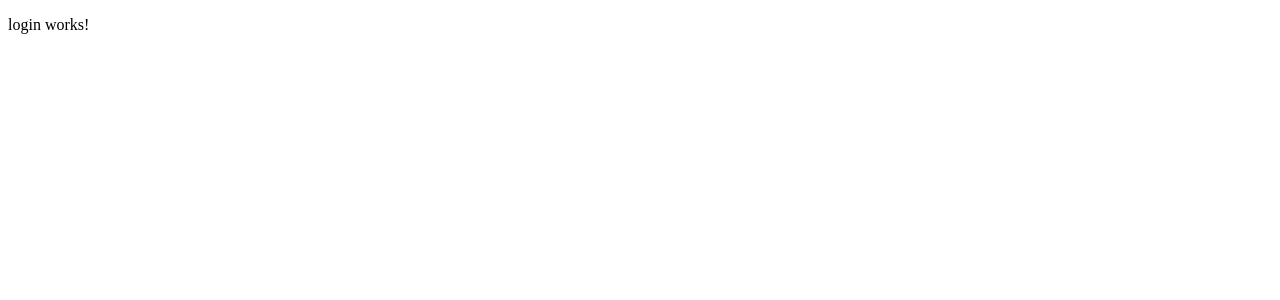
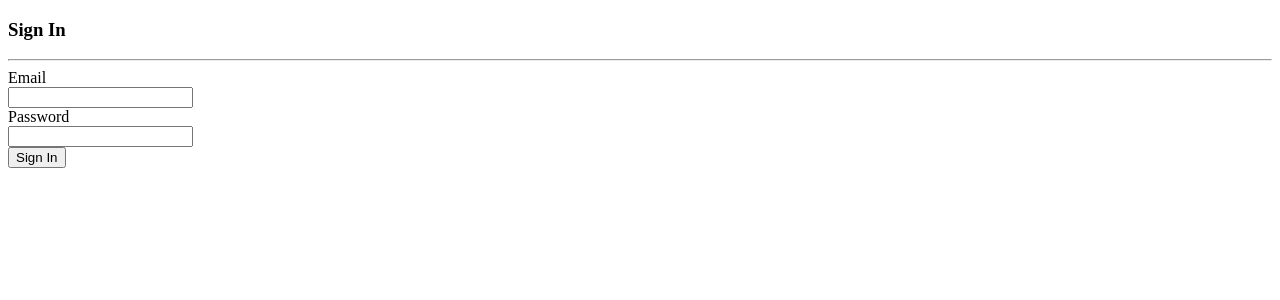
Before and after one commit to InstantSoftSolutions/bank-system, an Angular app in the folder BankClientApp/: page /account/login in a window 1280 px wide. Shown: the top 300 px of the page. Built offline with nearby package versions, Linux system fonts and the light colour scheme.

Commit message:
Added login form and logic

```diff
--- a/BankClientApp/src/app/modules/account/account.module.ts
+++ b/BankClientApp/src/app/modules/account/account.module.ts
@@ -6,6 +6,7 @@ import { SharedModule } from '../shared/shared.module';
 import { LoginComponent } from './components/login/login.component';
 import { RegisterComponent } from './components/register/register.component';
 import { ForgotPasswordComponent } from './components/forgot-password/forgot-password.component';
+import { AccountService } from './services/account.service';
 
 @NgModule({
   declarations: [
@@ -16,6 +17,9 @@ import { ForgotPasswordComponent } from './components/forgot-password/forgot-pas
   imports: [
     SharedModule,
     AccountRoutingModule
+  ],
+  providers: [
+    AccountService
   ]
 })
 export class AccountModule { }
--- a/BankClientApp/src/app/modules/account/components/login/login.component.html
+++ b/BankClientApp/src/app/modules/account/components/login/login.component.html
@@ -1 +1,41 @@
-<p>login works!</p>
+<div class="container">
+  <div class="form-group">
+    <h3>Sign In</h3>
+    <hr>
+  </div>
+  <div class="row">
+    <div class="container">
+      <form [formGroup]="loginForm" novalidate>
+        <div class="form-group">
+          <div class="col-12">
+            <label for="user">Email</label>
+          </div>
+          <div class="col-12 col-sm-6">
+            <input formControlName="email" id="user" type="text" class="form-control" required>
+          </div>
+          <div class="col-12 col-sm-6">
+            <div class="text-danger" *ngIf="loginForm.get('email').hasError('required') && loginForm.get('email').touched">
+              Email is required
+            </div>
+          </div>
+        </div>
+        <div class="form-group">
+          <div class="col-12">
+            <label for="password">Password</label>
+          </div>
+          <div class="col-12 col-sm-6">
+            <input type="password" formControlName="password" id="password" class="form-control" required>
+          </div>
+          <div class="col-12 col-sm-6">
+            <div class="text-danger" *ngIf="loginForm.get('password').hasError('required') && loginForm.get('password').touched">
+              Password is required
+            </div>
+          </div>
+        </div>
+        <div class="col-12 col-sm-6">
+          <button class="btn btn-primary" (click)="onSignInButtonClicked()">Sign In</button>
+        </div>
+      </form>
+    </div>
+  </div>
+</div>
--- a/BankClientApp/src/app/modules/account/components/login/login.component.ts
+++ b/BankClientApp/src/app/modules/account/components/login/login.component.ts
@@ -1,4 +1,7 @@
 import { Component, OnInit } from '@angular/core';
+import { FormGroup, FormBuilder, Validators } from '@angular/forms';
+
+import { AccountService } from '../../services/account.service';
 
 @Component({
   selector: 'app-login',
@@ -7,9 +10,36 @@ import { Component, OnInit } from '@angular/core';
 })
 export class LoginComponent implements OnInit {
 
-  constructor() { }
+  loginForm: FormGroup;
 
-  ngOnInit() {
+  constructor(private formBuilder: FormBuilder , private accountService: AccountService) { }
+
+  ngOnInit(): void {
+    this.loginForm = this.generateLoginForm();
   }
 
+  onSignInButtonClicked(): void {
+    if (this.loginForm.valid) {
+
+    }
+    else {
+      this.loginForm.markAllAsTouched();
+    }
+  }
+
+  private generateLoginForm(): FormGroup {
+    let emailFormControl = this.formBuilder.control(null, [
+      Validators.required,
+      Validators.email
+    ]);
+
+    let passwordFormControl = this.formBuilder.control(null, [
+      Validators.required
+    ]);
+
+    return this.formBuilder.group({
+      email: emailFormControl,
+      password: passwordFormControl
+    });
+  }
 }
```
